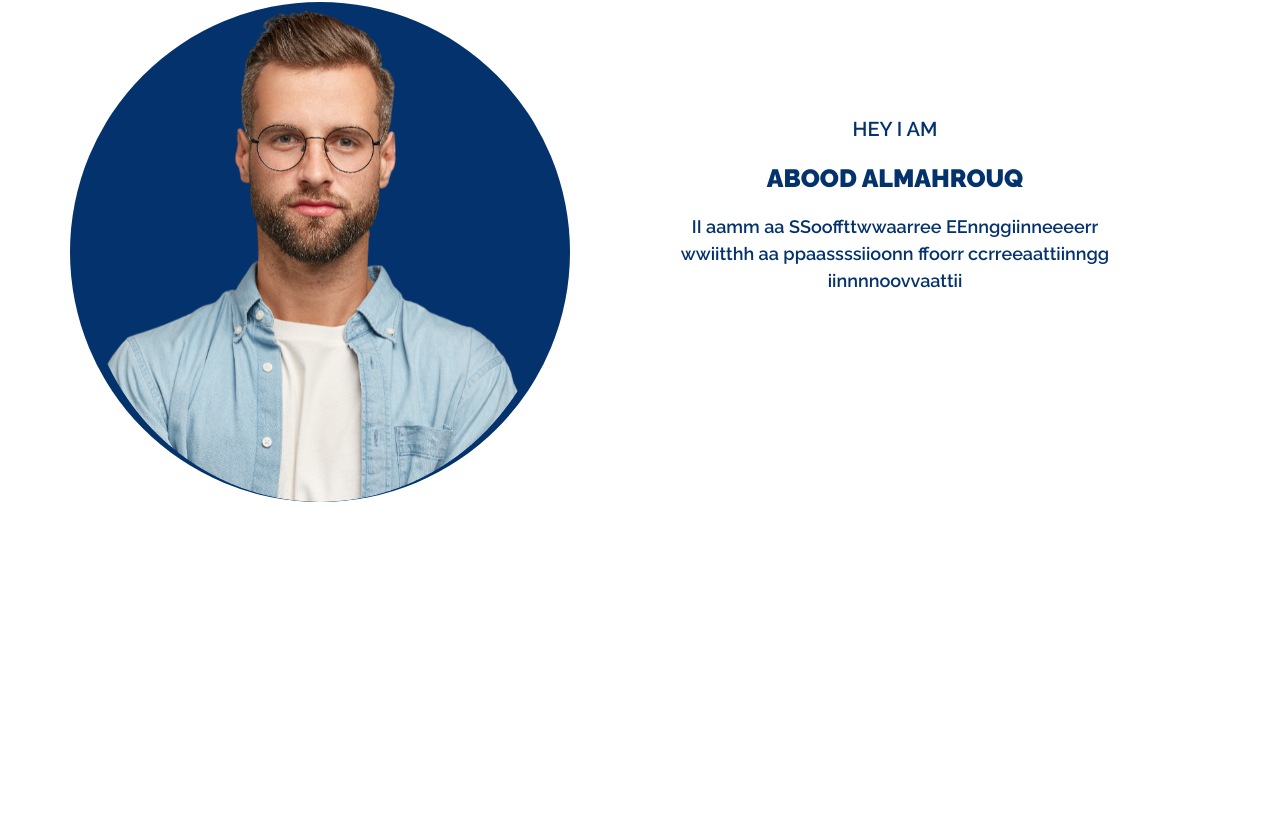
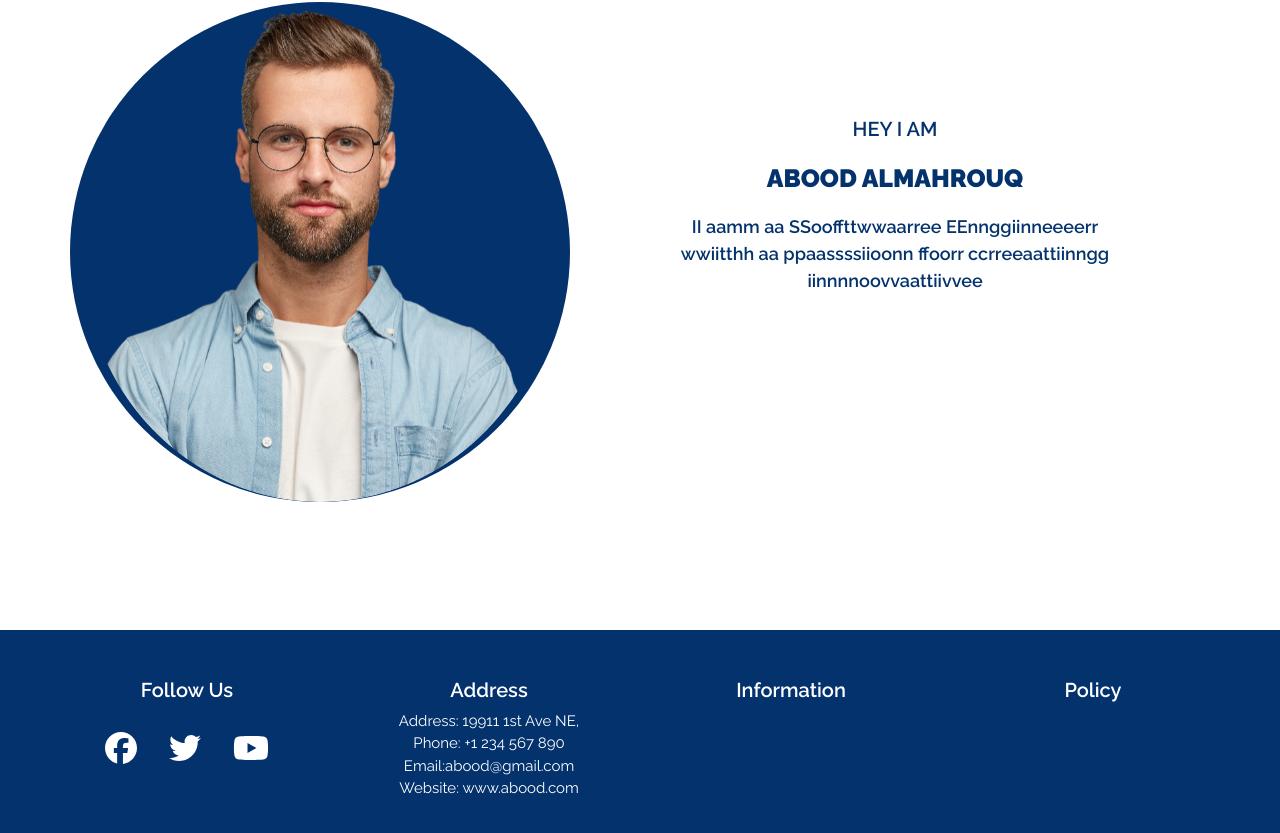
Before and after one commit to abdalrahmanalmahrouq/reactproject, a React (Create React App) app: page / in a window 1280 px wide. Shown: the part 4957-5790 px from the top of the page. Before the commit the page ends 5459 px from the top, so only its background shows below. Built offline with nearby package versions, Linux system fonts and the light colour scheme; grey boxes are pictures that could not be loaded.

Commit message:
adding Footer Component

```diff
--- a/package.json
+++ b/package.json
@@ -6,6 +6,7 @@
     "'": "file:awesome.me/kit-KIT_CODE@latest'",
     "@fortawesome/fontawesome-free": "^6.7.2",
     "@fortawesome/fontawesome-svg-core": "^6.7.2",
+    "@fortawesome/free-brands-svg-icons": "^6.7.2",
     "@fortawesome/free-regular-svg-icons": "^6.7.2",
     "@fortawesome/free-solid-svg-icons": "^6.7.2",
     "@fortawesome/react-fontawesome": "^0.2.2",
--- a/src/App.js
+++ b/src/App.js
@@ -9,6 +9,7 @@ import Courses from './components/Courses/Courses';
 import Videos from './components/Videos/Videos';
 import Review from './components/Review/Review';
 import About from './components/About/About';
+import Footer from './components/Footer/Footer';
 function App() {
   return (
     <div >
@@ -22,6 +23,7 @@ function App() {
       <Videos/>
       <Review/>
       <About/>
+      <Footer/>
     </div>
   );
 }
--- a/src/assets/css/custom.css
+++ b/src/assets/css/custom.css
@@ -298,3 +298,35 @@ margin-bottom: 10px !important;
   font-weight: 600 !important;
   font-size: 18px !important;
 }
+
+.topfooter{
+  margin-top: 8rem !important;
+  background-color: #03326d !important;
+  padding: 5rem 0 5rem 0 !important;
+}
+.footername{
+  color: #ffffff !important;
+  font-family: 'Raleway', sans-serif !important;
+  font-weight: 600 !important;
+  font-size: 20px !important;
+}
+.social-container{
+  margin-top: 30px !important;
+}
+
+a.social{
+  margin: 0 1rem !important;
+  transition: transform 250ms;
+  display: inline-block !important;
+  color: #ffffff !important;
+}
+a.social:hover{
+ transform: translate(0, -5px) !important;
+}
+
+.footerdescription{
+  color: #ffffff !important;
+  font-family: 'Raleway', sans-serif !important;
+  font-weight: 400 !important;
+  font-size: 15px !important;
+}
--- /dev/null
+++ b/src/components/Footer/Footer.jsx
@@ -0,0 +1,48 @@
+import React, { Component, Fragment } from 'react'
+import { Container, Row,Col } from 'react-bootstrap'
+import { FontAwesomeIcon } from '@fortawesome/react-fontawesome';
+import { faFacebook, faTwitter, faYoutube } from '@fortawesome/free-brands-svg-icons';
+
+ class Footer extends Component {
+  render() {
+    return (
+      <Fragment>
+        <Container fluid={true} className='topfooter p-5'>
+            <Row className='text-center ' >
+                <Col lg={3} md={6} sm={12} className='text-center'>
+                <h2 className='footername'>Follow Us</h2>
+                <div className='social-container'>
+                <a className='facebook social' href="#">  <FontAwesomeIcon icon={faFacebook} size="2x" /></a>
+                <a className='twitter social' href="#">     <FontAwesomeIcon icon={faTwitter} size="2x" /></a>
+                <a className='youtube social' href="#">  <FontAwesomeIcon icon={faYoutube} size="2x" /></a>
+                </div>
+                </Col>
+
+                <Col lg={3} md={6} sm={12}  >
+                <h2 className='footername '>Address</h2>
+
+                <p className='footerdescription text-center' style={{ textAlign: 'justify' }}>
+                    Address: 19911 1st Ave NE, <br/>
+                    Phone: +1 234 567 890<br/>
+                    Email:abood@gmail.com<br/>
+                    Website: www.abood.com<br/>
+                </p>
+                </Col>
+
+                <Col lg={3} md={6} sm={12}>
+                <h2 className='footername'>Information</h2>
+                </Col>
+
+                <Col lg={3} md={6} sm={12}>
+                <h2 className='footername'>Policy</h2>
+                </Col>
+
+            </Row>
+        </Container>
+
+      </Fragment>
+    )
+  }
+}
+
+export default Footer
```
Also changed, not shown: 1 other file (tests, documents, lock files or other folders).
